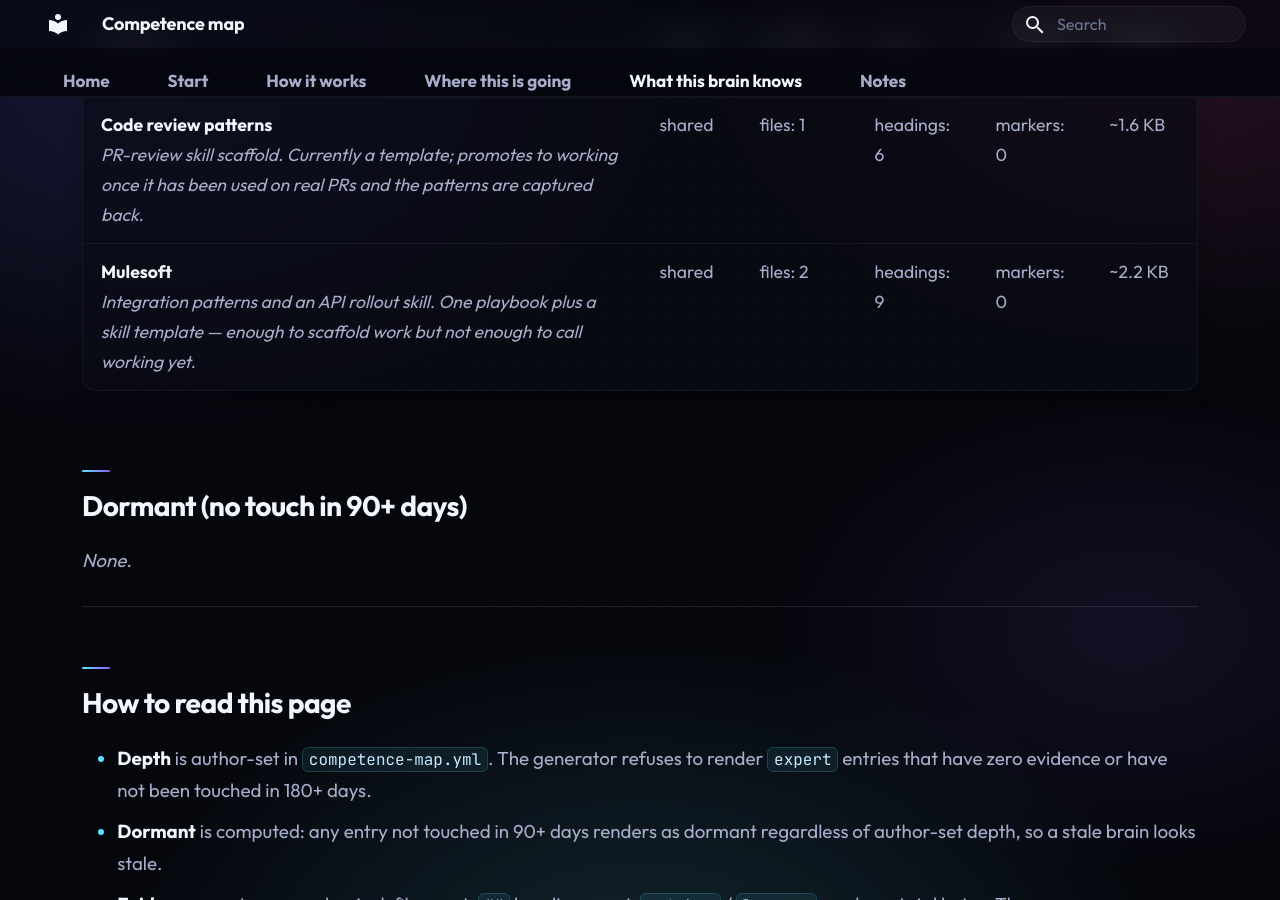
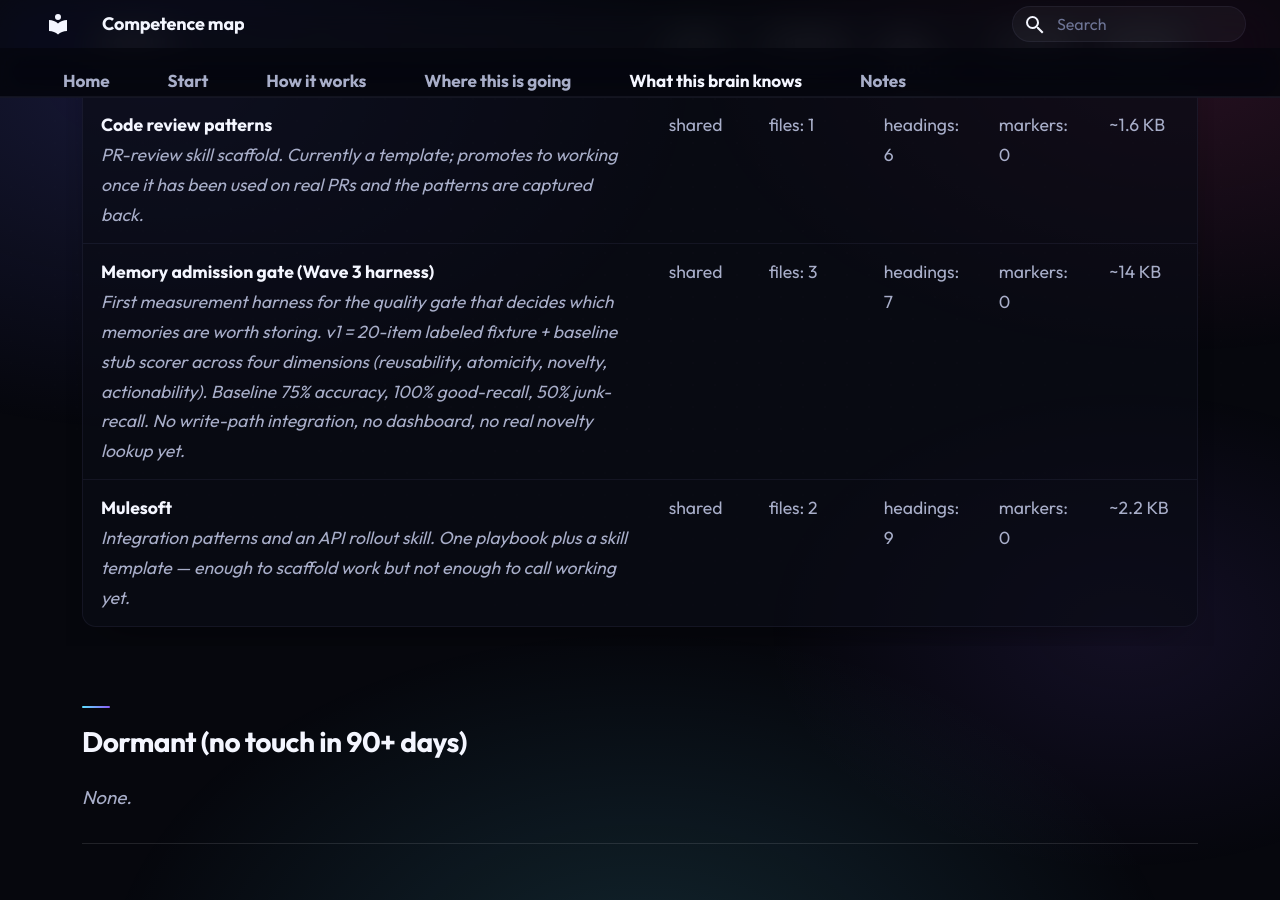
Before and after one commit to victorfelisbino/my-agent-memory, an MkDocs documentation site: the page built from docs/competence-map.md, in a window 1280 px wide and 900 px high, scrolled down 1855 px. Built offline with MkDocs 1.6.1 and Material for MkDocs 9.7.7, drawn with Linux system fonts in a browser that asks for light colours; some of the changed text lies outside the part shown.

Commit message:
Wave 3: ship admission-gate measurement harness (v1, 75% baseline) (#25)
First measurable artifact for Wave 3. Adds the labeled fixture and the baseline scorer; the kill switch (cannot beat 50/50 random) is now instrumentable. admission-gate/fixtures/memories-v1.jsonl: 20 labeled memories, 10 keep + 10 reject. Reject categories cover the documented junk shapes: boot noise, heartbeat, transient task state, hallucinated profile, vague non-actionable, self-referential, world noise, project-private without portable lesson, tautology, contradiction-in-one-line. admission-gate/score-memory.ps1: baseline stub scorer across the four spec dimensions. Novelty is stubbed (no store wired yet). Supports -Verbose for per-memory table and -FailUnder N for CI gating. Current baseline on the v1 fixture: 75 accuracy, 100 good-recall, 50 junk-recall. Above random, below the 80 percent exit bar. Five misses are the iteration backlog, not hidden failures. admission-gate/score-memory.sh: pwsh delegate stub, parity with the rest of the repo. .github/workflows/ci.yml: new admission-gate-harness job runs the scorer with -FailUnder 70 on every PR so accuracy cannot silently regress. competence-map.yml + docs/competence-map.md: admission-gate entry added at explore tier with the harness files as sources; the description embeds the honest current baseline numbers. docs/status.md: harness added under Real today; Wave 3 plan entry rewritten to distinguish harness shipped from gate not shipped. docs/roadmap.md: Wave 3 flipped from PLANNED to IN PROGRESS with a Done subsection listing the harness.

Co-authored-by: Victor Felisbino <victor.felisbino@provisionsgroup.com>

```diff
--- a/docs/competence-map.md
+++ b/docs/competence-map.md
@@ -2,7 +2,7 @@
 
 > What this brain claims to know, at what depth, with what evidence. Generated by [`scripts/generate-competence-map.ps1`](https://github.com/victorfelisbino/my-agent-memory/blob/main/scripts/generate-competence-map.ps1) from [`competence-map.yml`](https://github.com/victorfelisbino/my-agent-memory/blob/main/competence-map.yml). Depth is author-set; the script refuses to render `expert` claims without backing evidence.
 
-**Generated:** 2026-05-26 11:50 local  |  **Entries:** 7  |  **Expert:** 0  |  **Working:** 5  |  **Explore:** 2  |  **Dormant:** 0
+**Generated:** 2026-05-26 13:13 local  |  **Entries:** 8  |  **Expert:** 0  |  **Working:** 5  |  **Explore:** 3  |  **Dormant:** 0
 
 Only the shared scope is published. Personal-only entries (in the sibling personal repo) never appear on this page.
 
@@ -16,18 +16,19 @@
 
 | Domain | Scope | Evidence | Last touch | Sources | Related |
 |---|---|---|---|---|---|
-| **AI agent memory architecture**<br>_Working model of the agent-memory landscape (mem0, MCP Memory, memory-bank-mcp, Zep, Letta, Tensory, Claude Code auto-memory) and the quality-gate thesis. Backed by competitive landscape and ecosystem research docs._ | shared | files: 5 | headings: 54 | markers: 2 | ~62.2 KB | 2026-05-26 (0d ago) | `docs/competitive-landscape-2026-05.md`<br>`docs/memory-ecosystem-research-2026-05-15.md`<br>`docs/roadmap.md`<br>`docs/framework-purpose.md`<br>`docs/framework-scope.md` | `anti-hallucination`, `thinking-principles` |
+| **AI agent memory architecture**<br>_Working model of the agent-memory landscape (mem0, MCP Memory, memory-bank-mcp, Zep, Letta, Tensory, Claude Code auto-memory) and the quality-gate thesis. Backed by competitive landscape and ecosystem research docs._ | shared | files: 5 | headings: 54 | markers: 2 | ~63.2 KB | 2026-05-26 (0d ago) | `docs/competitive-landscape-2026-05.md`<br>`docs/memory-ecosystem-research-2026-05-15.md`<br>`docs/roadmap.md`<br>`docs/framework-purpose.md`<br>`docs/framework-scope.md` | `anti-hallucination`, `thinking-principles` |
 | **Anti-hallucination protocol**<br>_A skill that refuses the four most common agent hallucination shapes; shipped as a load-it-yourself skill plus a 5-prompt before/after harness. Working, not expert, until the harness has been run end-to-end in a real chat._ | shared | files: 7 | headings: 32 | markers: 0 | ~23.1 KB | 2026-05-26 (0d ago) | `anti-hallucination-protocol.md`<br>`skills/general/anti-hallucination/skill.md`<br>`skills/general/anti-hallucination/install.md`<br>`skills/general/anti-hallucination/test-prompts.md`<br>`skills/general/anti-hallucination/results-template.md`<br>`skills/general/anti-hallucination/results-examples/example-redacted.md`<br>`docs/anti-hallucination-skill.md` | `thinking-principles`, `ai-memory-architecture` |
 | **Memory operations (capture, sync, weekly review)**<br>_The day-to-day operating procedures of the brain itself — weekly synthesis checklist, lesson template, project-commands reference. Capture / sync scripts and the per-day operating files (active brief, scoreboard, decision journal, performance map) live in the personal repo and are tracked there._ | shared | files: 4 | headings: 14 | markers: 1 | ~15.4 KB | 2026-05-26 (0d ago) | `docs/memory-adoption-playbook.md`<br>`weekly-review-checklist.md`<br>`lesson-template.md`<br>`project-commands.md` | `thinking-principles` |
-| **Salesforce**<br>_Apex, flows, debugging patterns, deployment incidents, router heuristics. Multiple playbooks and a domain-specific debugging file. No client names._ | shared | files: 6 | headings: 40 | markers: 0 | ~16.2 KB | 2026-05-25 (1d ago) | `domains/salesforce/playbook.md`<br>`domains/salesforce/black-widow-playbook.md`<br>`salesforce-debugging.md`<br>`skills/salesforce/deploy-incident/skill.md`<br>`skills/salesforce/router/salesforce-router.md`<br>`skills/salesforce/commands/deploy-incident-workflow.md` | `mulesoft` |
+| **Salesforce**<br>_Apex, flows, debugging patterns, deployment incidents, router heuristics. Multiple playbooks and a domain-specific debugging file. No client names._ | shared | files: 6 | headings: 40 | markers: 0 | ~16.2 KB | 2026-05-25 (2d ago) | `domains/salesforce/playbook.md`<br>`domains/salesforce/black-widow-playbook.md`<br>`salesforce-debugging.md`<br>`skills/salesforce/deploy-incident/skill.md`<br>`skills/salesforce/router/salesforce-router.md`<br>`skills/salesforce/commands/deploy-incident-workflow.md` | `mulesoft` |
 | **Thinking principles & decision frameworks**<br>_First-principles thinking, decision frameworks, cognitive bias checks, exploration modes. The meta-layer that the rest of the brain runs on top of._ | shared | files: 5 | headings: 19 | markers: 0 | ~4.3 KB | 2026-05-13 (13d ago) | `thinking-principles.md`<br>`decision-framework.md`<br>`cognitive-bias-checks.md`<br>`exploration-modes.md`<br>`anti-hallucination-protocol.md` | `anti-hallucination` |
 
 ## Explore
 
 | Domain | Scope | Evidence | Last touch | Sources | Related |
 |---|---|---|---|---|---|
-| **Code review patterns**<br>_PR-review skill scaffold. Currently a template; promotes to working once it has been used on real PRs and the patterns are captured back._ | shared | files: 1 | headings: 6 | markers: 0 | ~1.6 KB | 2026-05-25 (1d ago) | `skills/general/pr-review/skill.md` | `anti-hallucination` |
-| **Mulesoft**<br>_Integration patterns and an API rollout skill. One playbook plus a skill template — enough to scaffold work but not enough to call working yet._ | shared | files: 2 | headings: 9 | markers: 0 | ~2.2 KB | 2026-05-25 (1d ago) | `domains/mulesoft/playbook.md`<br>`skills/mulesoft/api-rollout/skill.md` | `salesforce` |
+| **Code review patterns**<br>_PR-review skill scaffold. Currently a template; promotes to working once it has been used on real PRs and the patterns are captured back._ | shared | files: 1 | headings: 6 | markers: 0 | ~1.6 KB | 2026-05-25 (2d ago) | `skills/general/pr-review/skill.md` | `anti-hallucination` |
+| **Memory admission gate (Wave 3 harness)**<br>_First measurement harness for the quality gate that decides which memories are worth storing. v1 = 20-item labeled fixture + baseline stub scorer across four dimensions (reusability, atomicity, novelty, actionability). Baseline 75% accuracy, 100% good-recall, 50% junk-recall. No write-path integration, no dashboard, no real novelty lookup yet._ | shared | files: 3 | headings: 7 | markers: 0 | ~14 KB | _never_ | `admission-gate/README.md`<br>`admission-gate/score-memory.ps1`<br>`admission-gate/fixtures/memories-v1.jsonl` | `ai-memory-architecture`, `thinking-principles` |
+| **Mulesoft**<br>_Integration patterns and an API rollout skill. One playbook plus a skill template — enough to scaffold work but not enough to call working yet._ | shared | files: 2 | headings: 9 | markers: 0 | ~2.2 KB | 2026-05-25 (2d ago) | `domains/mulesoft/playbook.md`<br>`skills/mulesoft/api-rollout/skill.md` | `salesforce` |
 
 ## Dormant (no touch in 90+ days)
 
```
Also changed, not shown: admission-gate/README.md (added, +60 -0 lines), competence-map.yml (+14 -0 lines), docs/roadmap.md (+9 -2 lines), docs/status.md (+4 -2 lines), 4 other files.
